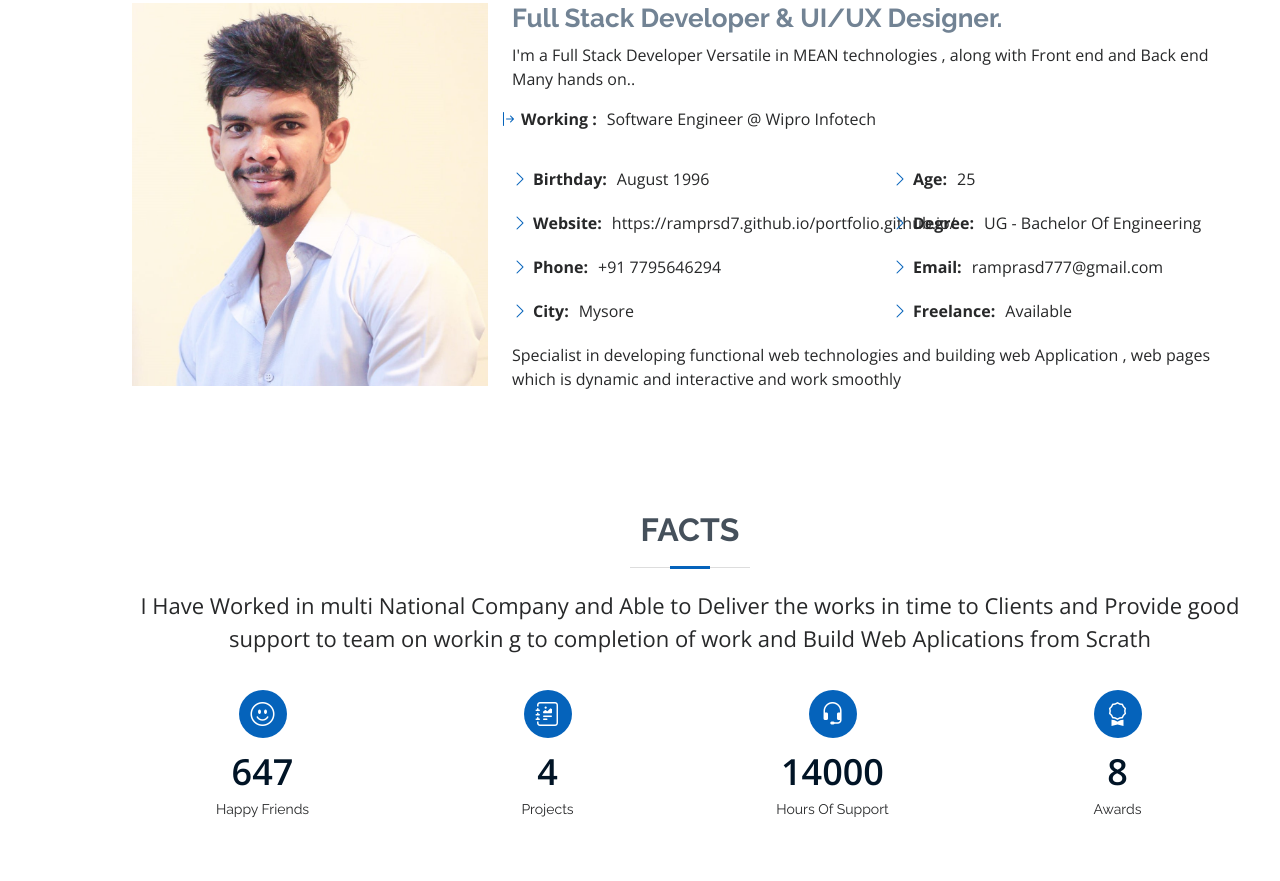
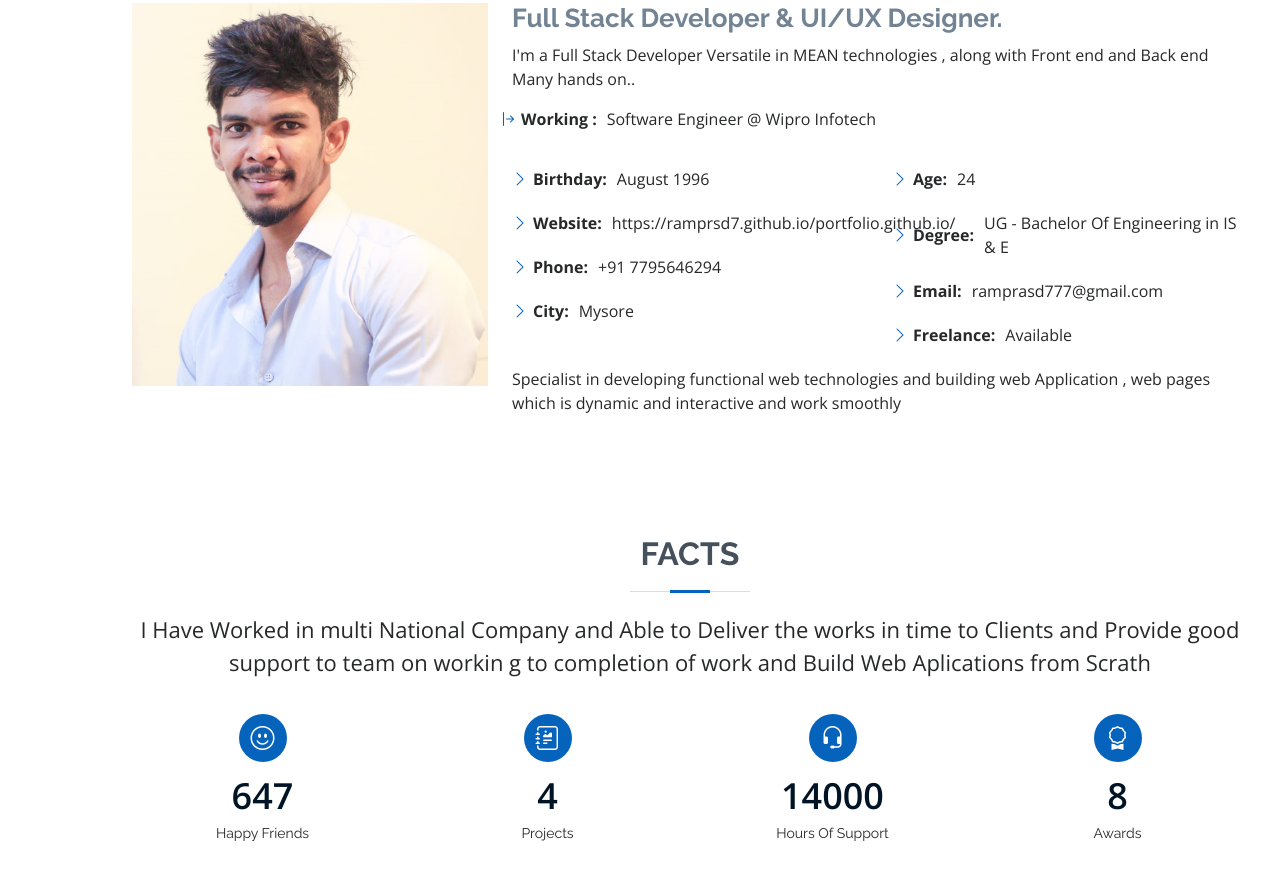
Before and after one commit to ramprsd7/portfolio.github.io, a plain HTML site: page index.html in a window 1280 px wide. Shown: the part 1235-2116 px from the top of the page. Drawn offline with nearby package versions, Linux system fonts and the light colour scheme; files whose address does not match are found by name.

Commit message:
Update index.html

```diff
--- a/index.html
+++ b/index.html
@@ -107,8 +107,8 @@
                             </div>
                             <div class="col-lg-6">
                                 <ul>
-                                    <li><i class="bi bi-chevron-right"></i> <strong>Age:</strong> <span>25</span></li>
-                                    <li><i class="bi bi-chevron-right"></i> <strong>Degree:</strong> <span>UG - Bachelor Of Engineering</span></li>
+                                    <li><i class="bi bi-chevron-right"></i> <strong>Age:</strong> <span>24</span></li>
+                                    <li><i class="bi bi-chevron-right"></i> <strong>Degree:</strong> <span>UG - Bachelor Of Engineering in IS & E</span></li>
                                     <li><i class="bi bi-chevron-right"></i> <strong>Email:</strong> <span>ramprasd777@gmail.com</span></li>
                                     <li><i class="bi bi-chevron-right"></i> <strong>Freelance:</strong> <span>Available</span></li>
                                 </ul>
```
